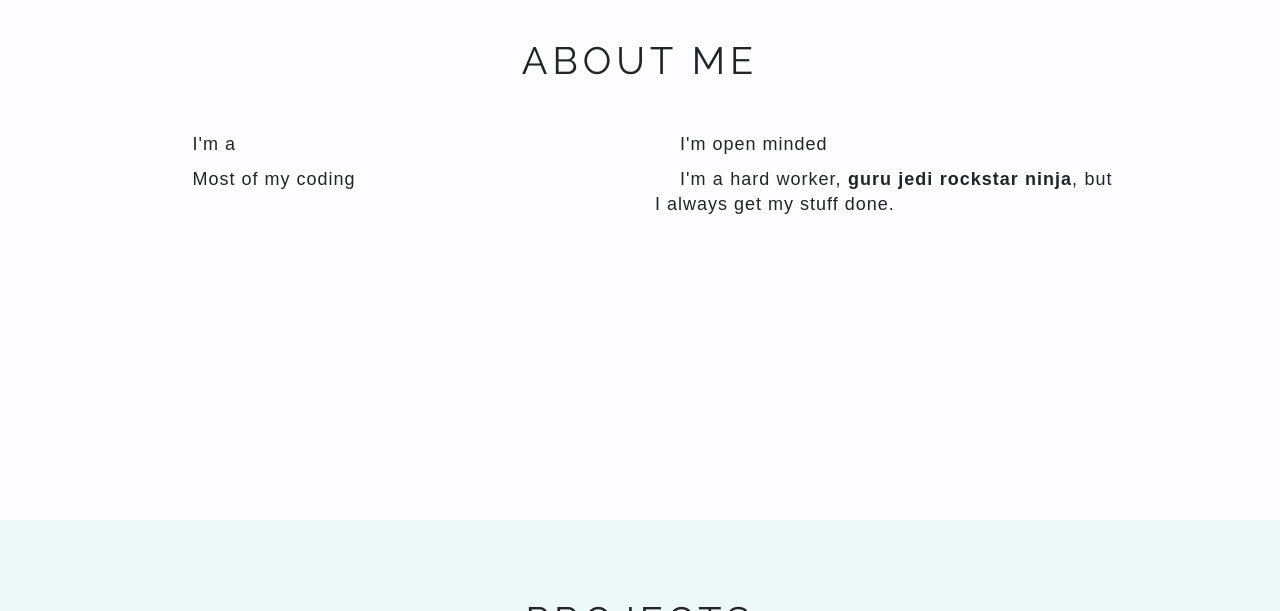
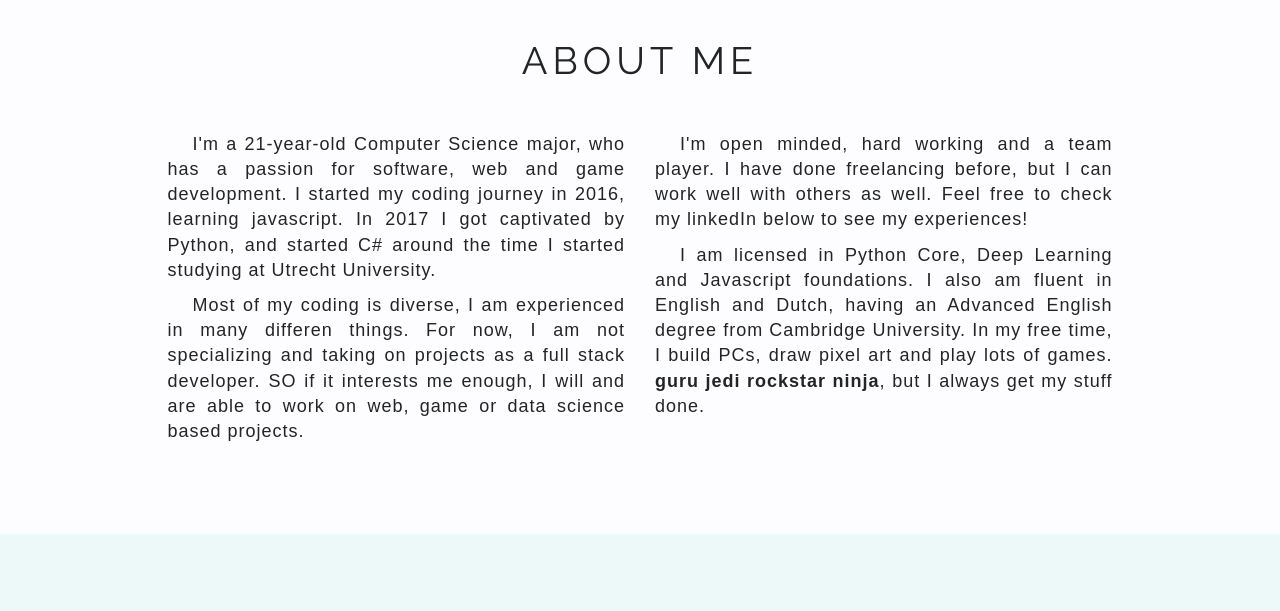
Before and after one commit to sullyjs/Portfolio-Web, a plain HTML site: page index.html in a window 1280 px wide. Shown: the part 840-1451 px from the top of the page. Drawn offline with nearby package versions, Linux system fonts and the light colour scheme; a script that the page names is missing; a web font is replaced by a local one.

Commit message:
Update index.html

```diff
--- a/index.html
+++ b/index.html
@@ -45,17 +45,17 @@
         <div class="row">
           <div class="col-md-5 col-md-offset-1 col-sm-12">
             <p class="dark-gray-font text-justify">
-              I'm a
+              I'm a 21-year-old Computer Science major, who has a passion for software, web and game development. I started my coding journey in 2016, learning javascript. In 2017 I got captivated by Python, and started C# around the time I started studying at Utrecht University.
             </p>
             <p class="dark-gray-font text-justify">
-              Most of my coding
+              Most of my coding is diverse, I am experienced in many differen things. For now, I am not specializing and taking on projects as a full stack developer. SO if it interests me enough, I will and are able to work on web, game or data science based projects.
             </p>
           </div>
           <div class="col-md-5 col-sm-12">
             <p class="dark-gray-font text-justify">
-              I'm open minded            </p>
+              I'm open minded, hard working and a team player. I have done freelancing before, but I can work well with others as well. Feel free to check my linkedIn below to see my experiences!            </p>
             <p class="dark-gray-font text-justify">
-              I'm a hard worker,  <strong><a href="http://www.marcensign.com/stop-calling-yourself-a-guru-jedi-rock-star-and-ninja-unless-you-are-a-guru-jedi-rock-star-or-ninja/" target="_blank">guru jedi rockstar ninja</a></strong>, but I always get my stuff done.
+              I am licensed in Python Core, Deep Learning and Javascript foundations. I also am fluent in English and Dutch, having an Advanced English degree from Cambridge University. In my free time, I build PCs, draw pixel art and play lots of games.  <strong><a href="http://www.marcensign.com/stop-calling-yourself-a-guru-jedi-rock-star-and-ninja-unless-you-are-a-guru-jedi-rock-star-or-ninja/" target="_blank">guru jedi rockstar ninja</a></strong>, but I always get my stuff done.
             </p>
           </div>
         </div>
```
